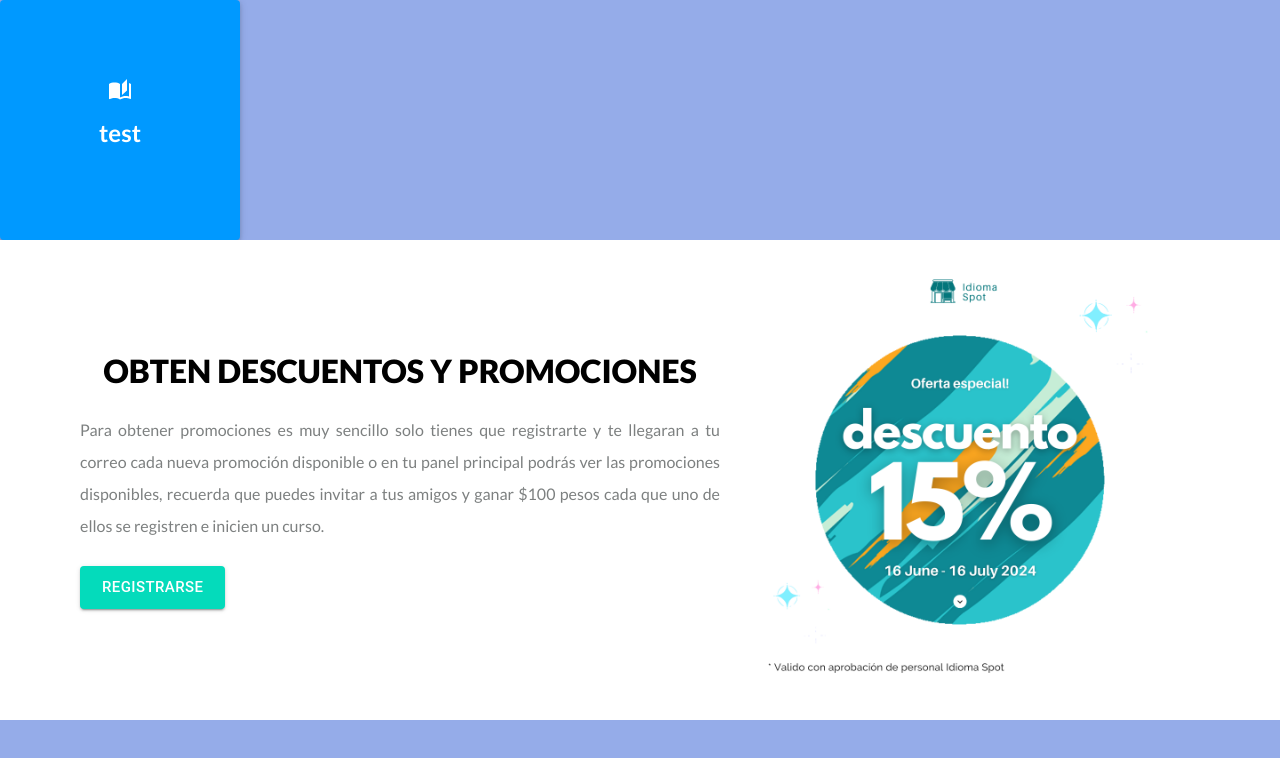
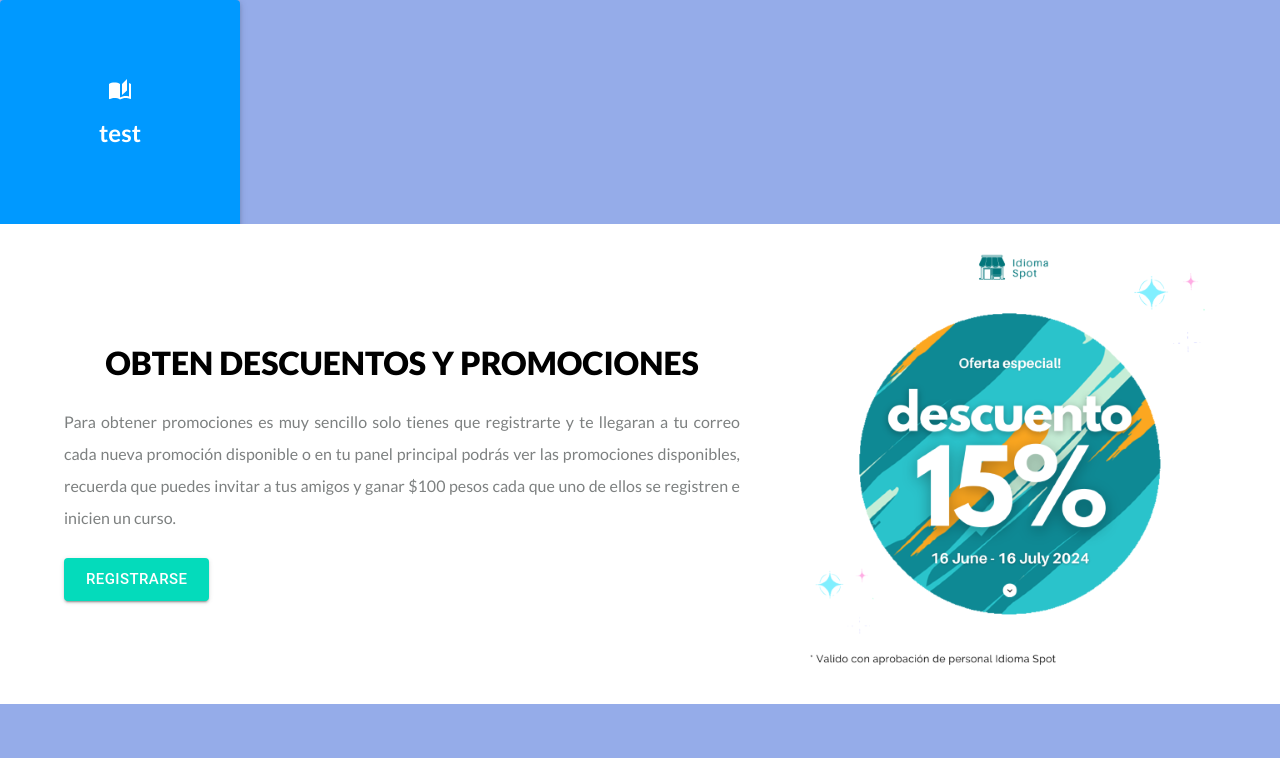
Before and after one commit to IdiomaSpot/idioma-spot-ui, a React (Create React App) app: page / in a window 1280 px wide. Shown: the top 758 px of the page. Built offline with nearby package versions, Linux system fonts and the light colour scheme.

Commit message:
IS-fix comments Grid

```diff
--- a/src/pages/Home/Promos/PromosSection.js
+++ b/src/pages/Home/Promos/PromosSection.js
@@ -1,23 +1,33 @@
 import React from 'react';
 import PropTypes from 'prop-types';
 import './PromosSection.scss';
-import { Button } from '@mui/material';
+import { Box, Button, Grid } from '@mui/material';
 import imagePromoUrl from '../../../assets/images/promoImg2.png';
 
 const PromosSection = ({ title, text, imgUrl }) => {
   return (
-    <div className='promos-section'>
-      <div className='promos-container'>
+    <Box container spacing={2} component={Grid} className='promos-section'>
+      <Box item component={Grid} xs={12} md={7} className='promos-container'>
         <div className='promos-tittle'>{title}</div>
         <div className='promos-text space-between'>{text}</div>
         <Button className='promos-button' size='large' variant='contained'>
           REGISTRARSE
         </Button>
-      </div>
-      <div className='promos-img-container'>
-        <img className='promos-img' src={imgUrl} alt='current promotion'></img>
-      </div>
-    </div>
+      </Box>
+      <Box
+        item
+        component={Grid}
+        md={5}
+        sx={{
+          display: { xs: 'none', md: 'flex' },
+        }}
+        className='promos-img-container'
+      >
+        <div className='img-container'>
+          <img className='promos-img' src={imgUrl} alt='current promotion' />
+        </div>
+      </Box>
+    </Box>
   );
 };
 
--- a/src/pages/Home/Promos/PromosSection.scss
+++ b/src/pages/Home/Promos/PromosSection.scss
@@ -20,9 +20,11 @@
     }
   }
   .promos-img-container {
-    max-width: 50%;
+    flex-wrap: wrap;
+    align-items: center;
+    justify-content: center;
+    padding: 0 !important;
     .promos-img {
-      width: 100%;
       height: auto;
     }
   }
@@ -35,17 +37,13 @@
   .promos-section {
     height: 30rem;
     .promos-container {
-      padding-left: 5rem;
-      max-width: 50%;
+      padding-left: 5rem !important;
       .promos-tittle {
         text-align: center;
       }
       .promos-text {
         text-align: justify;
       }
-    }
-    .promos-img-container {
-      display: flex;
     }
   }
 }
@@ -55,28 +53,20 @@
   .promos-section {
     height: 40vh;
     .promos-container {
-      max-width: 100%;
-      padding: 7vw;
+      padding: 7vw !important;
       .promos-tittle,
       .promos-text {
         text-align: left;
       }
     }
-    .promos-img-container {
-      display: none;
+  }
+}
+//Mobile
+@media screen and (min-width: 280px) and (max-width: 760px) {
+  .promos-section {
+    height: 70vh;
+    .promos-container {
+      padding: 9vw !important;
     }
   }
 }
-//Mobile
-@media screen and (min-width: 350px) and (max-width: 760px) {
-  .promos-section {
-    height: 70vh;
-    .promos-container {
-      max-width: 100%;
-      padding: 7vw;
-    }
-    .promos-img-container {
-      display: none;
-    }
-  }
-}
```
Also changed, not shown: src/assets/images/promoImg2.png.
